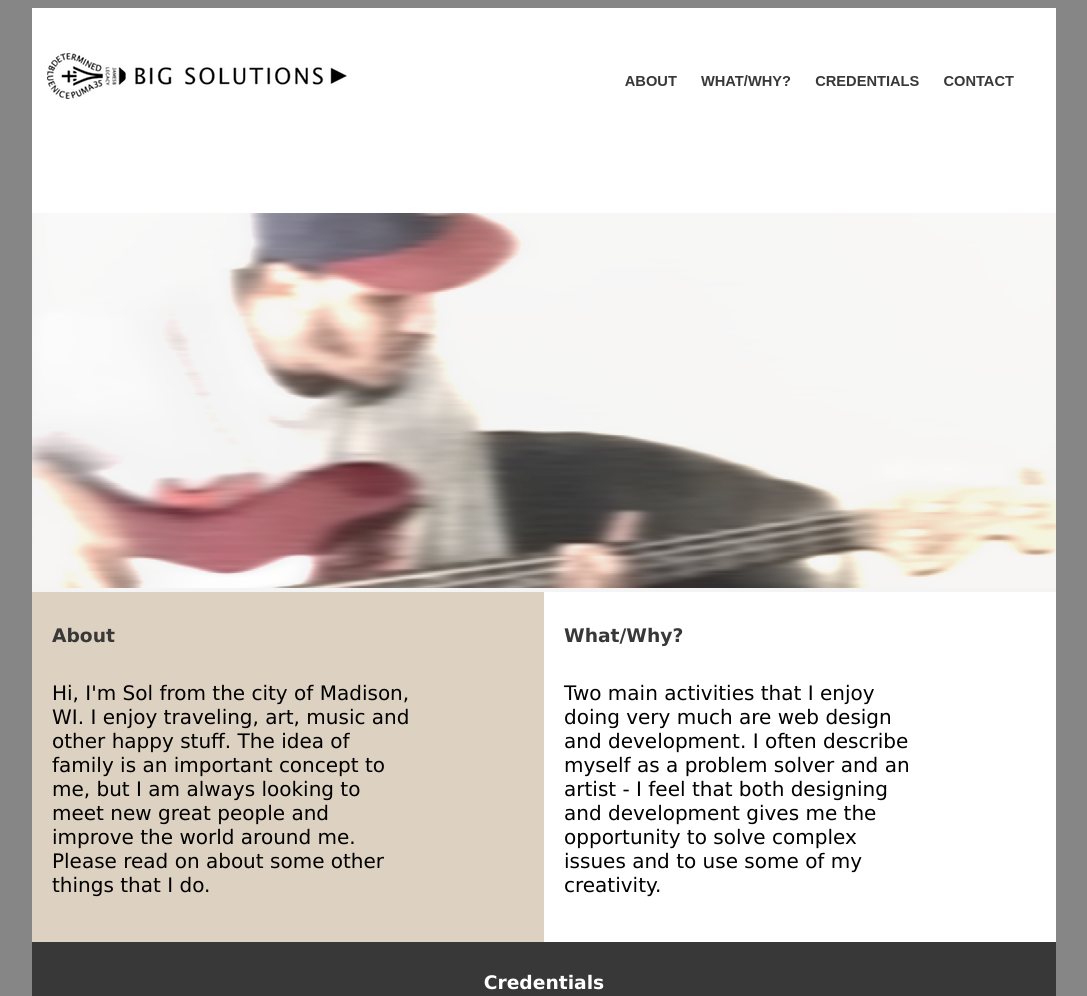
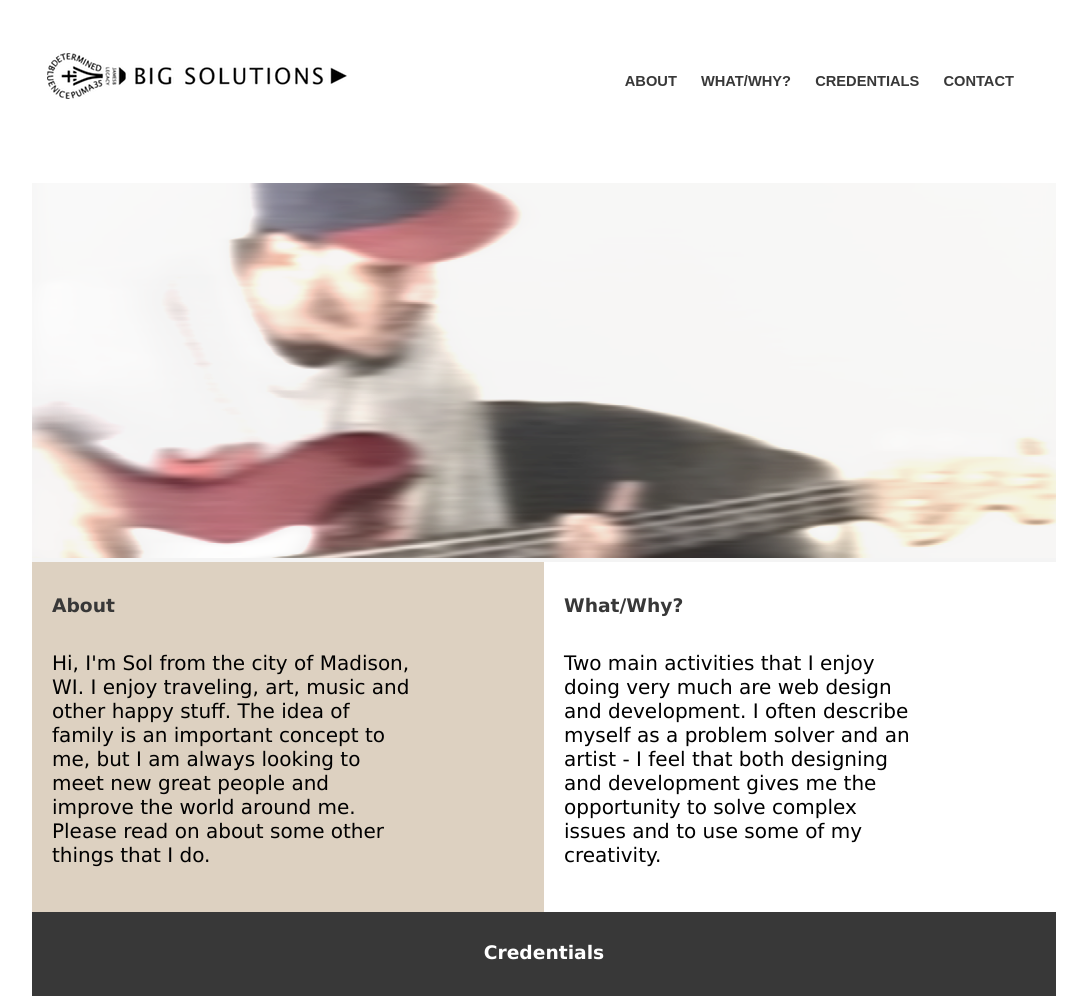
Before and after one commit to solfuse73/solfuse73.github.io, a plain HTML site: page index.html in a window 1280 px wide. Shown: the top 996 px of the page, without its empty margins (96-1183 px from the left). Drawn offline with Linux system fonts and the light colour scheme.

Commit message:
Update index.html

```diff
--- a/index.html
+++ b/index.html
@@ -54,9 +54,13 @@
 }
 </style>
   </head>
-<body style = "width: 80%; margin-left: auto; margin-right: auto; background-color: #868686;">
+<body style = "width: 80%; margin-left: auto; margin-right: auto; url(home-background.jpg) no-repeat center center fixed;
+  -webkit-background-size: cover;
+  -moz-background-size: cover;
+  -o-background-size: cover;
+  background-size: cover;">
 <!--Header -->
-<div id = "header" style = "height: 170px; background-color: #ffffff; padding-top: 35px;">
+<div id = "header" style = "height: 140px; background-color: #ffffff; padding-top: 35px;">
 <img style = "margin-top: 10px; margin-left: 15px;" src = "bsolution2.png" alt = "sol logo" />
 
 
```
